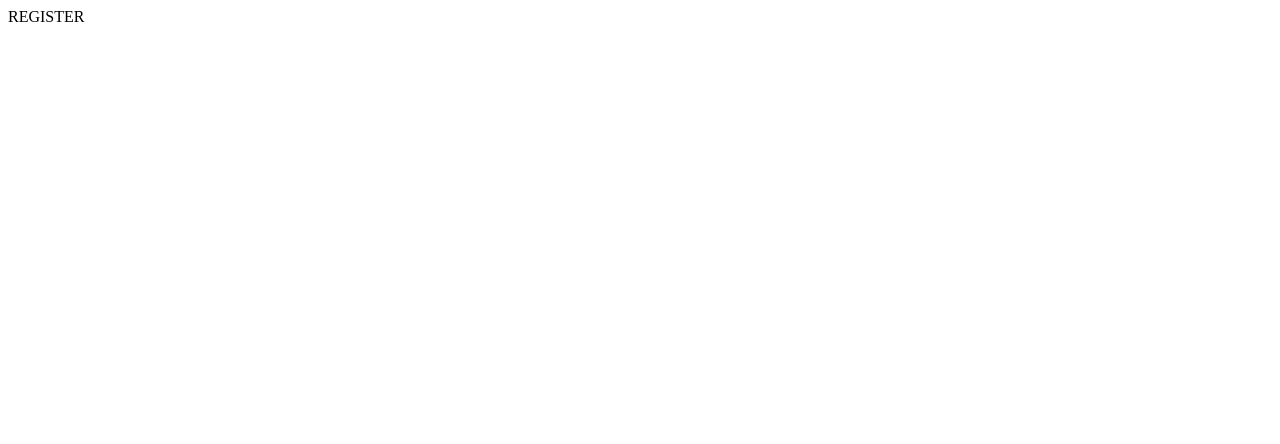
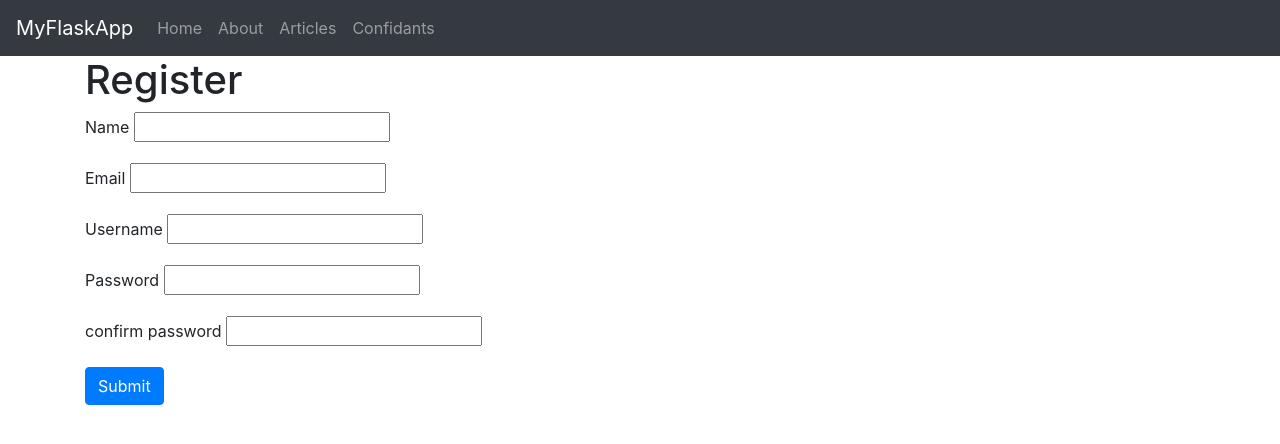
Before and after one commit to ZachLynch123/miscellaneous-scripts, a Flask app: page /register in a window 1280 px wide. Before the commit the part shown is almost empty. Shown: the top 444 px of the page. Run offline with Flask 2, Linux system fonts and the light colour scheme; some libraries are stand-ins or nearby versions.

Commit message:
Added functioning form page

```diff
--- /dev/null
+++ b/flask_project/templates/includes/_formhelpers.html
@@ -0,0 +1,9 @@
+{% macro render_field(field) %}
+    {{ field.label }}
+    {{ field(**kwargs)|safe}}
+    {% if field.errors %}
+        {% for error in field.errors %}
+            <span class="help-incline">{{ error }}</span>
+        {% endfor %}
+    {% endif %}
+{% endmacro %}
--- a/flask_project/templates/register.html
+++ b/flask_project/templates/register.html
@@ -1 +1,28 @@
-REGISTER
+{% extends 'layout.html' %}
+
+{% block body %}
+    <h1>Register</h1>
+    {% from "includes/_formhelpers.html" import render_field %}
+    <form method="POST" action="">
+        <div class="form-group">
+            {{render_field(form.name, clas_="form-control")}}
+        </div>
+        <div class="form-group">
+            {{render_field(form.email, clas_="form-control")}}
+        </div>
+        <div class="form-group">
+            {{render_field(form.username, clas_="form-control")}}
+        </div>
+        <div class="form-group">
+            {{render_field(form.password, clas_="form-control")}}
+        </div>
+        <div class="form-group">
+            {{render_field(form.confirm, clas_="form-control")}}
+        </div>
+        <p><input type="submit" class="btn btn-primary" value="Submit"></p>
+
+    </form>
+
+
+
+{% endblock %}
```
